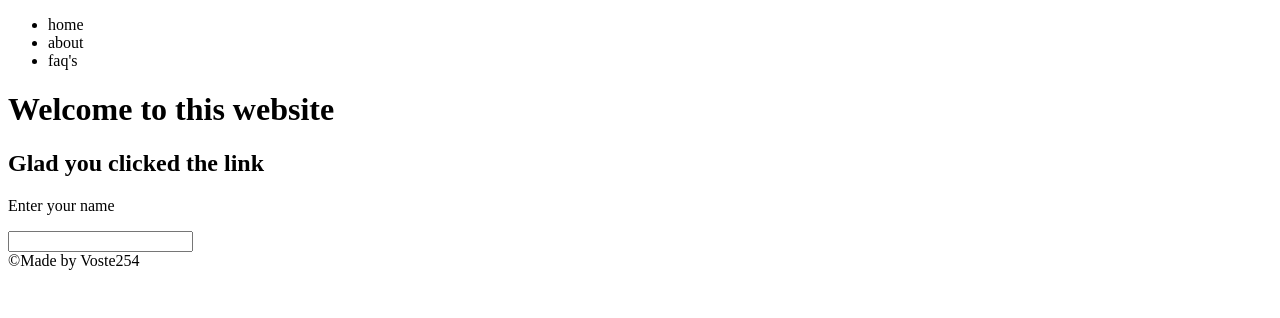
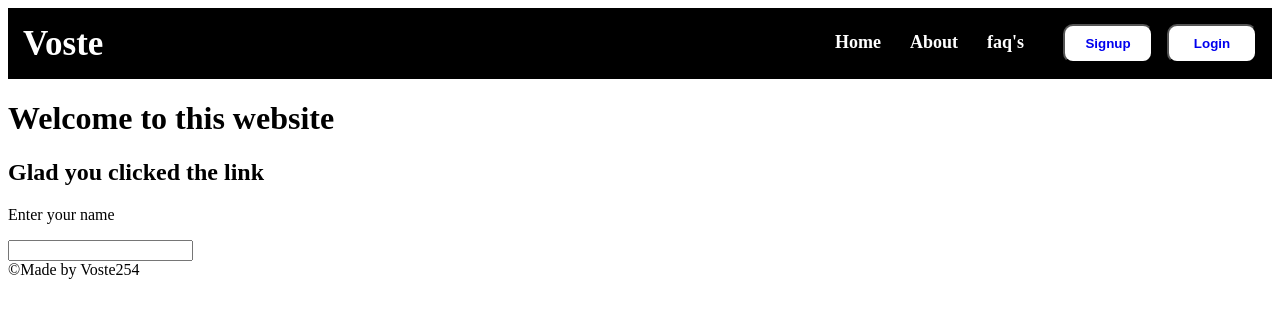
Before and after one commit to Voste254/PLP-ASSIGNMENTS, a plain HTML site: page web_devt_wk1/index.html in a window 1280 px wide. Drawn offline with Linux system fonts and the light colour scheme.

Commit message:
modified web devt file

```diff
--- a/web_devt_wk1/index.html
+++ b/web_devt_wk1/index.html
@@ -4,16 +4,50 @@
   <meta charset="UTF-8">
   <meta name="viewport" content="width=device-width, initial-scale=1.0">
   <title>My first PLP website</title>
+  <style>
+    *{
+      text-decoration: none;
+    }
+    .navbar{
+      background-color: #000;padding-left: 15px;padding-right: 15px;
+    }
+    .navdiv{
+      display: flex;align-items: center;justify-content: space-between;
+    }
+    .logo a{
+      font-size: 35px; font-weight: 600;color: white;
+    }
+    li{
+      list-style: none; display: inline-block;
+    }
+    li a{
+      color: white; font-size: 18px;font-weight: bold;margin-right: 25px;
+    }
+    button{
+      background-color: white;color: #000;margin-left: 10px;border-radius: 10px;
+      padding: 10px;width: 90px;
+    }
+    button a{font-weight: bold;}
+  </style>
 </head>
 <body>
+  <nav class="navbar">
+    <div class="navdiv">
+      <div class="logo"><a href="#">Voste</a></div>
 
-  <div class="navbar">
-    <ul>
-      <li>home</li>
-      <li>about</li>
-      <li>faq's</li>
-    </ul>
-  </div>
+        <ul>
+          <li><a href="#">Home</a></li>
+          <li><a href="#" >About</a></li>
+          <li><a href="#">faq's</a></li>
+          <button><a href="#">Signup</a></button>
+          <button><a href="#">Login</a></button>
+        </ul>
+
+
+    </div>
+
+  </nav>
+
   <h1>Welcome to this website</h1>
   <h2>Glad you clicked the link</h2>
   <p>Enter your name</p>
```
